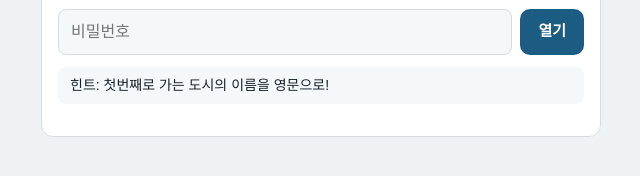
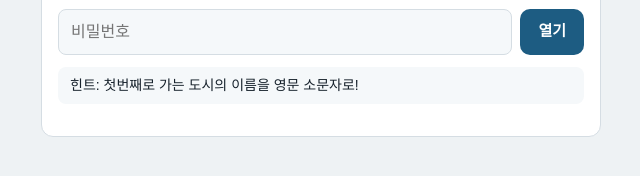
Before and after one commit to moonh3697/europe, a plain HTML site: page index.html in a window 1280 px wide. Shown: the part 202-378 px from the top of the page, 319-959 px from the left. Drawn offline with Linux system fonts and the light colour scheme; a web font is replaced by a local one.

Commit message:
Clarify lowercase in password hint
Co-Authored-By: Claude Opus 5.5 <noreply@anthropic.com>

```diff
--- a/index.html
+++ b/index.html
@@ -345,7 +345,7 @@
   const API_URL = "https://script.google.com/macros/s/AKfycbxnsNrXANrjEXfquUcYSaaXUqXzTFMljh2PvJv21WaBoVtUhvYBTI4uYTNJYX2xyE0j/exec";
   const PW_KEY = "europe-trip-pw";
   // 비밀번호 화면에 보이는 힌트. 비밀번호를 바꾸면 이것도 맞게 바꾼다 (빈 글자면 숨김)
-  const PW_HINT = "힌트: 첫번째로 가는 도시의 이름을 영문으로!";
+  const PW_HINT = "힌트: 첫번째로 가는 도시의 이름을 영문 소문자로!";
   document.getElementById("pw-hint").textContent = PW_HINT;
 
   // Trainline 검색 결과 링크 (출발역 코드, 도착역 코드, 날짜)
```
